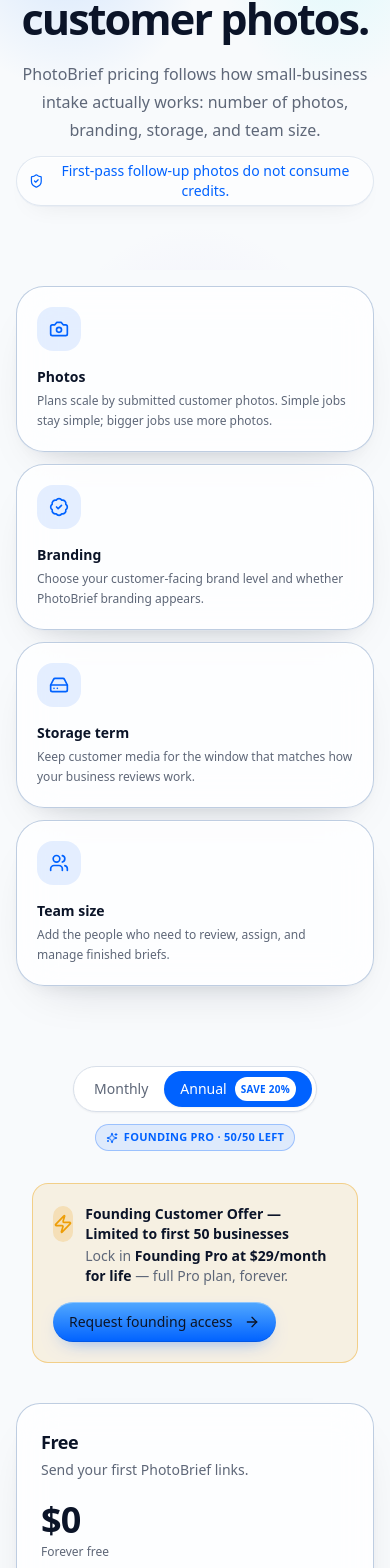
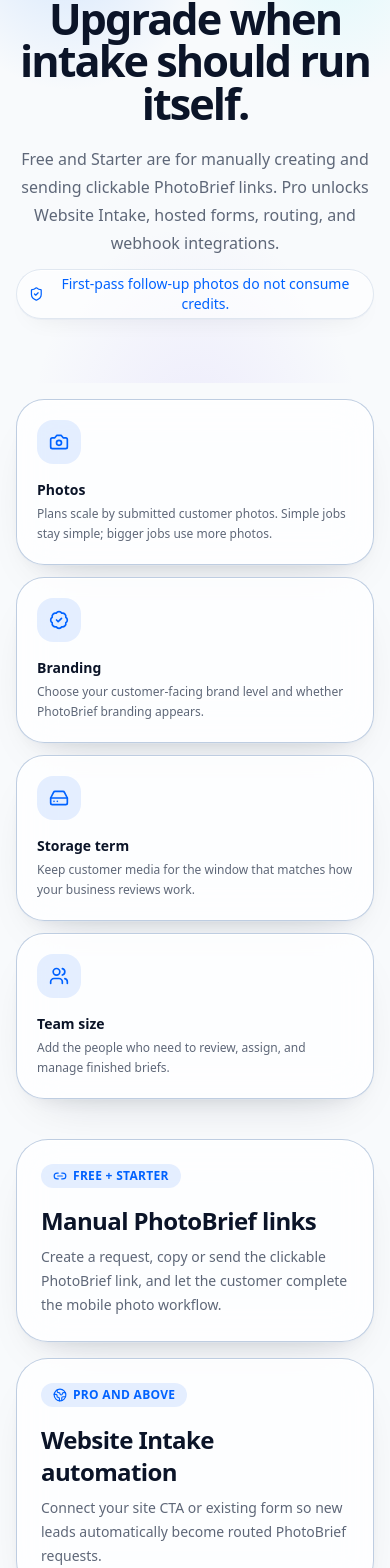
Before and after one commit to Rainbow-Meadow/photo-brief, a React (Vite) app: page /pricing in a window 390 px wide. Shown: the part 194-1762 px from the top of the page. Built offline with nearby package versions, Linux system fonts and the light colour scheme; no server answers; what @lovable.dev/cloud-auth-js would draw is missing.

Commit message:
Clarify manual links versus Pro Website Intake on pricing

```diff
--- a/src/pages/Pricing.tsx
+++ b/src/pages/Pricing.tsx
@@ -1,6 +1,6 @@
 import { useMemo } from "react";
 import { NavLink } from "react-router-dom";
-import { ArrowRight, BadgeCheck, Camera, HardDrive, ShieldCheck, Sparkles, Users } from "lucide-react";
+import { ArrowRight, BadgeCheck, Camera, Globe2, HardDrive, Link2, ShieldCheck, Sparkles, Users } from "lucide-react";
 import { PricingCardGrid } from "@/components/pricing/PricingCardGrid";
 import { PageMeta } from "@/hooks/seo/usePageMeta";
 import { buildFaqJsonLd } from "@/hooks/seo/buildFaqJsonLd";
@@ -17,6 +17,21 @@ const pricingAxes = [
   { icon: Users, label: "Team size", copy: "Add the people who need to review, assign, and manage finished briefs." },
 ];
 
+const intakeModes = [
+  {
+    icon: Link2,
+    title: "Free + Starter",
+    label: "Manual PhotoBrief links",
+    copy: "Create a request, copy or send the clickable PhotoBrief link, and let the customer complete the mobile photo workflow.",
+  },
+  {
+    icon: Globe2,
+    title: "Pro and above",
+    label: "Website Intake automation",
+    copy: "Connect your site CTA or existing form so new leads automatically become routed PhotoBrief requests.",
+  },
+];
+
 export default function PricingPage() {
   const businessFaqs = useMemo(() => faqItems.filter((f) => f.audience === "business"), []);
   const jsonLd = useMemo(() => [buildFaqJsonLd(businessFaqs)], [businessFaqs]);
@@ -25,7 +40,7 @@ export default function PricingPage() {
     <>
       <PageMeta
         title="Pricing | PhotoBrief"
-        description="PhotoBrief pricing based on monthly customer photos, customer branding, PhotoBrief branding, storage term, and team size. First-pass follow-up photos are free."
+        description="PhotoBrief pricing based on monthly customer photos, customer branding, PhotoBrief branding, storage term, and team size. Free and Starter create manual PhotoBrief links; Website Intake unlocks on Pro."
         canonicalPath="/pricing"
         jsonLd={jsonLd}
         breadcrumbs={[{ name: "Home", path: "/" }, { name: "Pricing", path: "/pricing" }]}
@@ -35,9 +50,9 @@ export default function PricingPage() {
         <div aria-hidden className="future-grid pointer-events-none absolute inset-0 -z-10 opacity-70" />
         <div className="relative mx-auto max-w-4xl px-4 py-16 text-center sm:px-6 sm:py-20 lg:px-8 animate-lift-in">
           <p className="text-eyebrow">Pricing</p>
-          <h1 className="text-display mt-3 text-foreground">Priced for real customer photos.</h1>
+          <h1 className="text-display mt-3 text-foreground">Start with links. Upgrade when intake should run itself.</h1>
           <p className="mx-auto mt-5 max-w-2xl text-base leading-7 text-muted-foreground sm:text-xl">
-            PhotoBrief pricing follows how small-business intake actually works: number of photos, branding, storage, and team size.
+            Free and Starter are for manually creating and sending clickable PhotoBrief links. Pro unlocks Website Intake, hosted forms, routing, and webhook integrations.
           </p>
           <p className="mt-3 inline-flex items-center gap-1.5 rounded-full glass px-3 py-1 text-sm font-medium text-primary">
             <ShieldCheck className="h-4 w-4" /> First-pass follow-up photos do not consume credits.
@@ -57,6 +72,23 @@ export default function PricingPage() {
                 <p className="mt-4 text-sm font-semibold text-foreground">{axis.label}</p>
                 <p className="mt-1 text-xs leading-5 text-muted-foreground">{axis.copy}</p>
               </div>
+            );
+          })}
+        </div>
+      </section>
+
+      <section className="relative px-4 pb-8 pt-2 sm:px-6 lg:px-8">
+        <div className="mx-auto grid max-w-5xl gap-4 md:grid-cols-2">
+          {intakeModes.map((mode) => {
+            const Icon = mode.icon;
+            return (
+              <article key={mode.title} className="glass-strong magnetic-card rounded-[2rem] p-6">
+                <span className="inline-flex items-center gap-1.5 rounded-full bg-primary/10 px-3 py-1 text-xs font-semibold uppercase tracking-wide text-primary">
+                  <Icon className="h-3.5 w-3.5" /> {mode.title}
+                </span>
+                <h2 className="mt-4 text-2xl font-semibold tracking-tight text-foreground">{mode.label}</h2>
+                <p className="mt-2 text-sm leading-6 text-muted-foreground">{mode.copy}</p>
+              </article>
             );
           })}
         </div>
@@ -86,9 +118,9 @@ export default function PricingPage() {
 
           <div className="glass-strong magnetic-card mt-12 flex flex-col items-center gap-3 rounded-[2rem] p-8 text-center shadow-glass-lg">
             <Sparkles className="h-8 w-8 text-primary" />
-            <p className="text-base font-semibold text-foreground">Build the intake system before the lead volume hits.</p>
+            <p className="text-base font-semibold text-foreground">Keep the first step easy.</p>
             <p className="max-w-md text-sm text-muted-foreground">
-              Start with one template and one website intake link. Then scale the photo volume when the workflow proves itself.
+              Start with a manual PhotoBrief link. When you are ready to replace website back-and-forth, upgrade to Pro and turn on Website Intake.
             </p>
             <Button asChild size="xl" className="mt-2 rounded-full">
               <NavLink to={signupCtaTarget()}>
```
